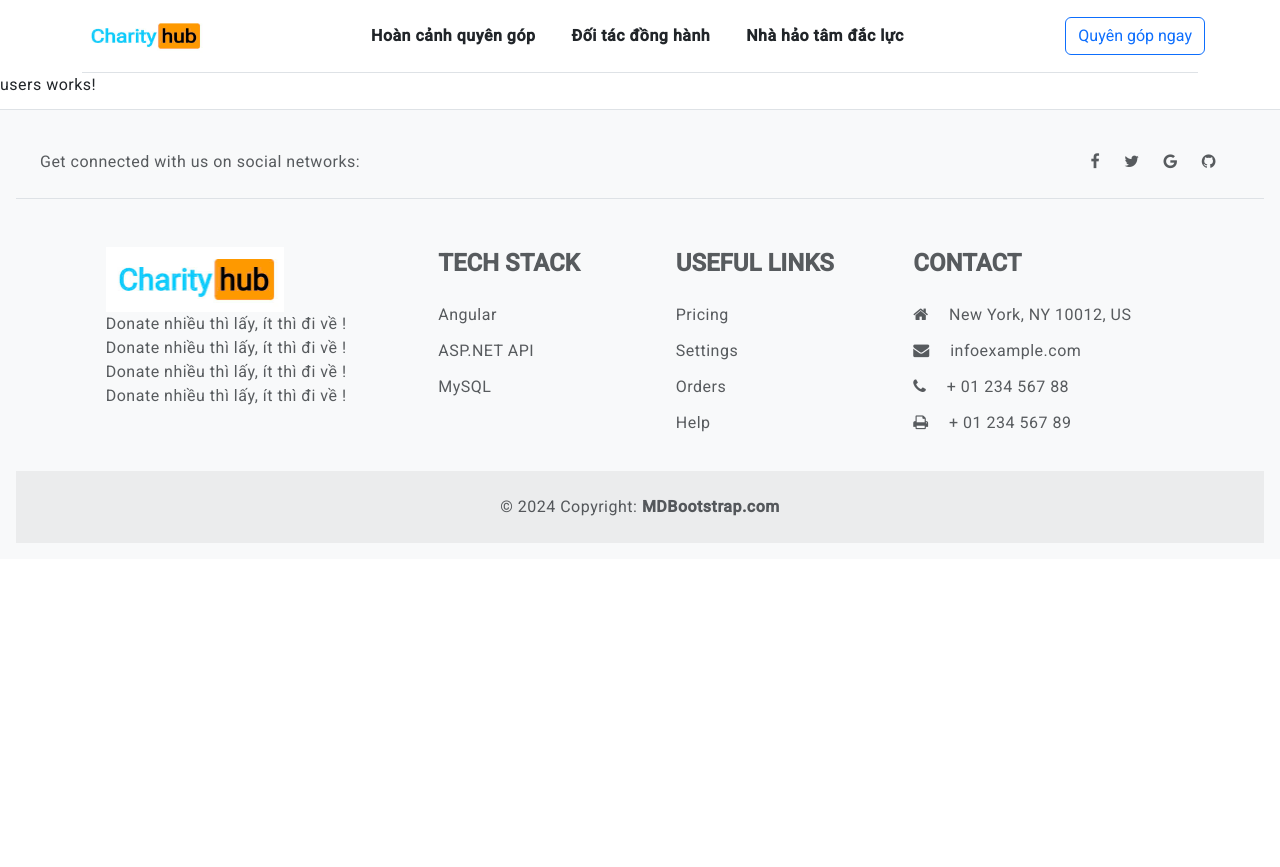
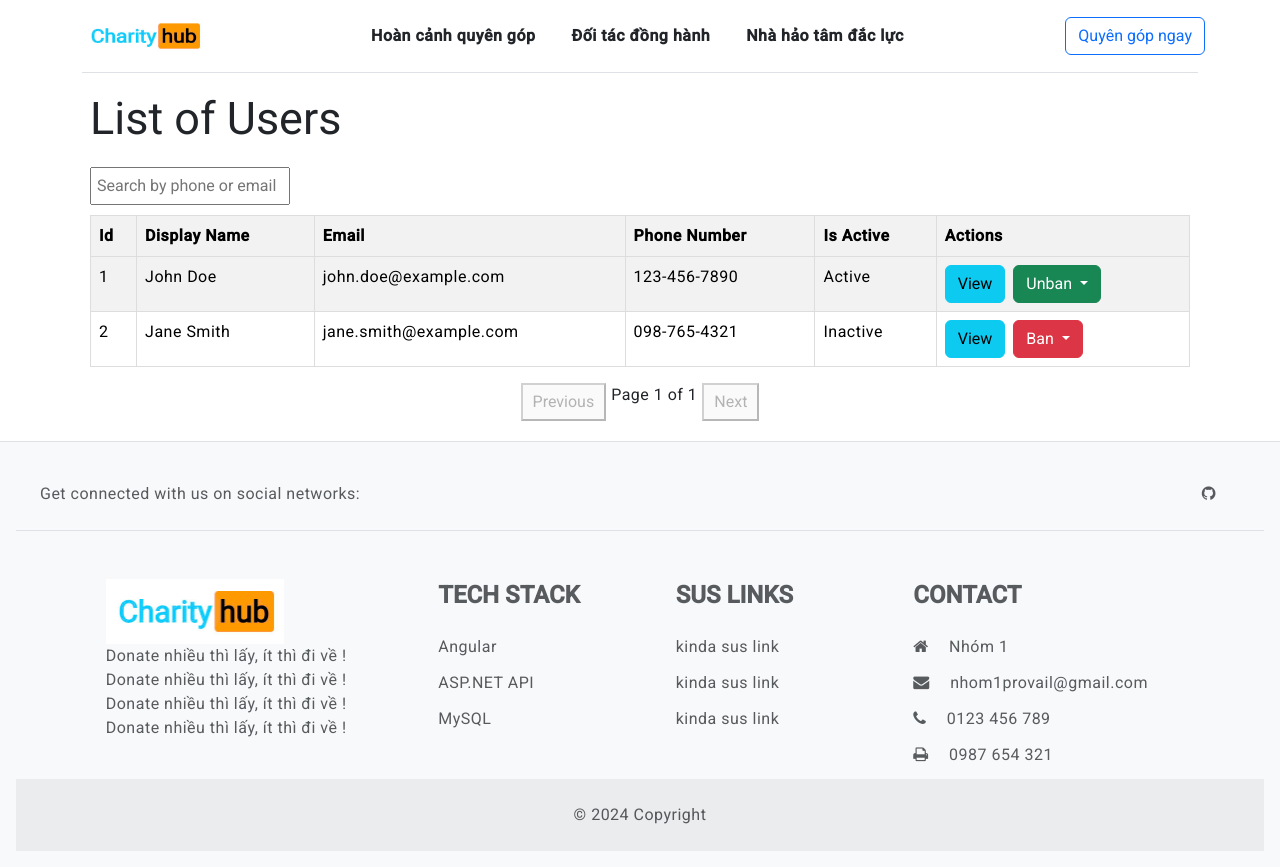
Before and after one commit to vux-66a5/CharityHub, an Angular app in the folder FE/: page /users-management in a window 1280 px wide. Before the commit the page ends 800 px from the top, so only its background shows below. Built offline with nearby package versions, Linux system fonts and the light colour scheme.

Commit message:
Update Users Management UI

```diff
--- /dev/null
+++ b/FE/src/app/Management/user-view/user-view.component.css
@@ -0,0 +1,29 @@
+.modal-header {
+    display: flex;
+    justify-content: space-between;
+    align-items: center;
+    border-bottom: 1px solid #dee2e6;
+    padding: 1rem;
+  }
+
+  .modal-body {
+    padding: 1rem;
+  }
+
+  .campaign-detail p {
+    margin: 0.5rem 0;
+  }
+
+  .modal-footer {
+    display: flex;
+    justify-content: flex-end;
+    padding: 1rem;
+    border-top: 1px solid #dee2e6;
+  }
+
+  .btn-close {
+    background: none;
+    border: none;
+    font-size: 1.5rem;
+    cursor: pointer;
+  }
--- /dev/null
+++ b/FE/src/app/Management/user-view/user-view.component.html
@@ -0,0 +1,17 @@
+<div class="modal-header">
+    <h5 class="modal-title">User Details</h5>
+  </div>
+  <div class="modal-body">
+    <div class="user-detail">
+      <p><strong>User ID:</strong> {{ data.userId }}</p>
+      <p><strong>Display Name:</strong> {{ data.displayName }}</p>
+      <p><strong>Email:</strong> {{ data.userEmail }}</p>
+      <p><strong>Phone Number:</strong> {{ data.phoneNumber }}</p>
+      <p><strong>Date Created:</strong> {{ data.dateCreated }}</p>
+      <p><strong>Last Login Date:</strong> {{ data.lastLoginDate }}</p>
+      <p><strong>Status:</strong> {{ data.isActive ? 'Active' : 'Inactive' }}</p>
+    </div>
+  </div>
+  <div class="modal-footer">
+    <button type="button" class="btn btn-secondary" (click)="close()">Close</button>
+  </div>
--- /dev/null
+++ b/FE/src/app/Management/user-view/user-view.component.ts
@@ -0,0 +1,21 @@
+import { Component, Inject } from '@angular/core';
+import { MAT_DIALOG_DATA, MatDialogRef } from '@angular/material/dialog';
+import { User } from '../Models/user.model';
+
+@Component({
+  selector: 'app-user-view',
+  standalone: true,
+  imports: [],
+  templateUrl: './user-view.component.html',
+  styleUrl: './user-view.component.css'
+})
+export class UserViewComponent {
+  constructor(
+    public dialogRef: MatDialogRef<UserViewComponent>, // Sử dụng MatDialogRef thay vì MatDialog
+    @Inject(MAT_DIALOG_DATA) public data: any
+  ) {}
+
+  close(): void {
+    this.dialogRef.close();
+  }
+}
--- a/FE/src/app/Management/users/users.component.css
+++ b/FE/src/app/Management/users/users.component.css
@@ -0,0 +1,53 @@
+.container {
+    padding: 20px;
+  }
+
+  .search-bar {
+    display: flex;
+    justify-content: space-between;
+    margin-bottom: 10px;
+  }
+
+  .search-bar input {
+    width: 200px;
+    padding: 5px;
+  }
+
+  .table {
+    width: 100%;
+    border-collapse: collapse;
+  }
+
+  .table th, .table td {
+    border: 1px solid #ddd;
+    padding: 8px;
+    text-align: left;
+  }
+
+  .table th {
+    background-color: #f2f2f2;
+  }
+
+  .campaign-title {
+    word-wrap: break-word;
+    max-width: 200px; /* Adjust this value as needed */
+  }
+
+  .pagination {
+    display: flex;
+    justify-content: center;
+    margin-top: 10px;
+  }
+
+  .pagination button {
+    margin: 0 5px;
+    padding: 5px 10px;
+  }
+
+  .actions {
+    justify-content: space-between;
+  }
+
+  .dropdown-item {
+    cursor: pointer;
+  }
--- a/FE/src/app/Management/users/users.component.html
+++ b/FE/src/app/Management/users/users.component.html
@@ -1 +1,57 @@
-<p>users works!</p>
+<div class="container">
+    <h2>List of Users</h2>
+    <div class="search-bar">
+      <input type="text" placeholder="Search by phone or email" [(ngModel)]="searchTerm" (input)="filterUsers()" />
+    </div>
+    <table class="table table-striped">
+      <thead>
+        <tr>
+          <th>Id</th>
+          <th>Display Name</th>
+          <th>Email</th>
+          <th>Phone Number</th>
+          <th>Is Active</th>
+          <th>Actions</th>
+        </tr>
+      </thead>
+      <tbody>
+        <tr *ngFor="let user of filteredUsers">
+          <td>{{ user.userId }}</td>
+          <td>{{ user.displayName }}</td>
+          <td>{{ user.userEmail }}</td>
+          <td>{{ user.phoneNumber }}</td>
+          <td>{{ user.isActive ? 'Active' : 'Inactive' }}</td>
+          <td>
+            <button type="button" class="btn btn-info me-2" (click)="viewUser(user)">View</button>
+
+            <!-- Dropdown menu for active/inactive actions -->
+            <div class="btn-group">
+                <button
+                  type="button"
+                  [ngClass]="user.isActive ? 'btn btn-success' : 'btn btn-danger'"
+                  class="btn btn-secondary dropdown-toggle"
+                  data-bs-toggle="dropdown"
+                  aria-expanded="false"
+                >
+                  {{ user.isActive ? 'Unban' : 'Ban' }}
+                </button>
+                <ul class="dropdown-menu">
+                  <li>
+                    <a class="dropdown-item" (click)="toggleUserStatus(user, true)">Unban</a>
+                  </li>
+                  <li>
+                    <a class="dropdown-item" (click)="toggleUserStatus(user, false)">Ban</a>
+                  </li>
+                </ul>
+              </div>
+
+          </td>
+        </tr>
+      </tbody>
+    </table>
+    <div class="pagination">
+      <button (click)="prevPage()" [disabled]="currentPage === 1">Previous</button>
+      <span>Page {{ currentPage }} of {{ totalPages }}</span>
+      <button (click)="nextPage()" [disabled]="currentPage === totalPages">Next</button>
+    </div>
+  </div>
--- a/FE/src/app/Management/users/users.component.ts
+++ b/FE/src/app/Management/users/users.component.ts
@@ -1,12 +1,99 @@
-import { Component } from '@angular/core';
+import { Component, OnInit } from '@angular/core';
+import { User } from '../Models/user.model';
+import { MatDialog } from '@angular/material/dialog';
+import { UserViewComponent } from '../user-view/user-view.component';
+import { FormsModule } from '@angular/forms';
+import { CommonModule } from '@angular/common';
 
 @Component({
   selector: 'app-users',
   standalone: true,
-  imports: [],
+  imports: [FormsModule, CommonModule],
   templateUrl: './users.component.html',
-  styleUrl: './users.component.css'
+  styleUrls: ['./users.component.css'] // Changed from styleUrl to styleUrls
 })
-export class UsersComponent {
+export class UsersComponent implements OnInit {
+  users: User[] = []; // Replace with actual data fetching
+  filteredUsers: User[] = [];
+  searchTerm: string = '';
+  currentPage: number = 1;
+  itemsPerPage: number = 10;
+  totalPages: number = 1;
 
+  constructor(public dialog: MatDialog) {}
+
+  ngOnInit() {
+    // Fetch users data here
+    this.users = this.getUsers();
+    this.totalPages = Math.ceil(this.users.length / this.itemsPerPage);
+    this.updateFilteredUsers();
+  }
+
+  getUsers(): User[] {
+    // Replace with actual data fetching logic
+    return [
+      // Sample data
+      {
+        userId: '1',
+        userName: 'john_doe',
+        userEmail: 'john.doe@example.com',
+        displayName: 'John Doe',
+        phoneNumber: '123-456-7890',
+        dateCreated: '2023-01-01',
+        isActive: true,
+        lastLoginDate: '2023-10-01'
+      },
+      {
+        userId: '2',
+        userName: 'jane_smith',
+        userEmail: 'jane.smith@example.com',
+        displayName: 'Jane Smith',
+        phoneNumber: '098-765-4321',
+        dateCreated: '2023-02-15',
+        isActive: false,
+        lastLoginDate: '2023-09-15'
+      },
+      // More sample data...
+    ];
+  }
+
+  filterUsers() {
+    this.currentPage = 1;
+    this.updateFilteredUsers();
+  }
+
+  updateFilteredUsers() {
+    const filtered = this.users.filter(user =>
+      user.userEmail.includes(this.searchTerm) ||
+      user.phoneNumber.includes(this.searchTerm)
+    );
+    this.totalPages = Math.ceil(filtered.length / this.itemsPerPage);
+    this.filteredUsers = filtered.slice((this.currentPage - 1) * this.itemsPerPage, this.currentPage * this.itemsPerPage);
+  }
+
+  prevPage() {
+    if (this.currentPage > 1) {
+      this.currentPage--;
+      this.updateFilteredUsers();
+    }
+  }
+
+  nextPage() {
+    if (this.currentPage < this.totalPages) {
+      this.currentPage++;
+      this.updateFilteredUsers();
+    }
+  }
+
+  viewUser(user: User) {
+    this.dialog.open(UserViewComponent, {
+      data: user,
+      width: '600px',
+    });
+  }
+
+  toggleUserStatus(user: User, status: boolean) {
+    user.isActive = status;
+    // Update the user status in your data source here
+  }
 }
--- a/FE/src/app/footer/footer.component.html
+++ b/FE/src/app/footer/footer.component.html
@@ -69,7 +69,7 @@
 
     <!-- Right -->
     <div>
-      <a href="" class="me-4 text-reset">
+      <!-- <a href="" class="me-4 text-reset">
         <i class="fa fa-facebook-f"></i>
       </a>
       <a href="" class="me-4 text-reset">
@@ -77,9 +77,10 @@
       </a>
       <a href="" class="me-4 text-reset">
         <i class="fa fa-google"></i>
-      </a>
-      <a href="" class="me-4 text-reset">
+      </a> -->
+      <a href="https://github.com/vux-66a5/CharityHub" class="me-4 text-reset" target="_blank">
         <i class="fa fa-github"></i>
+
       </a>
     </div>
     <!-- Right -->
@@ -126,19 +127,16 @@
         <div class="col-md-3 col-lg-2 col-xl-2 mx-auto mb-4">
           <!-- Links -->
           <h6 class="text-uppercase fw-bold mb-4">
-            Useful links
+            Sus links
           </h6>
           <p>
-            <a href="#!" class="text-reset">Pricing</a>
+            <a href="https://www.youtube.com/watch?v=dQw4w9WgXcQ" target="_blank" class="text-reset">kinda sus link</a>
           </p>
           <p>
-            <a href="#!" class="text-reset">Settings</a>
+            <a href="https://www.youtube.com/watch?v=wCH3q2IsXVs" target="_blank" class="text-reset">kinda sus link</a>
           </p>
           <p>
-            <a href="#!" class="text-reset">Orders</a>
-          </p>
-          <p>
-            <a href="#!" class="text-reset">Help</a>
+            <a href="https://www.youtube.com/watch?v=L--tqC9k294" target="_blank" class="text-reset">kinda sus link</a>
           </p>
         </div>
         <!-- Grid column -->
@@ -147,13 +145,13 @@
         <div class="col-md-4 col-lg-3 col-xl-3 mx-auto mb-md-0 mb-4">
           <!-- Links -->
           <h6 class="text-uppercase fw-bold mb-4">Contact</h6>
-          <p><i class="fa fa-home me-3"></i> New York, NY 10012, US</p>
+          <p><i class="fa fa-home me-3"></i> Nhóm 1</p>
           <p>
             <i class="fa fa-envelope me-3"></i>
-            infoexample.com
+            nhom1provail&#64;gmail.com
           </p>
-          <p><i class="fa fa-phone me-3"></i> + 01 234 567 88</p>
-          <p><i class="fa fa-print me-3"></i> + 01 234 567 89</p>
+          <p><i class="fa fa-phone me-3"></i> 0123 456 789</p>
+          <p><i class="fa fa-print me-3"></i> 0987 654 321</p>
         </div>
         <!-- Grid column -->
       </div>
@@ -164,8 +162,8 @@
 
   <!-- Copyright -->
   <div class="text-center p-4" style="background-color: rgba(0, 0, 0, 0.05);">
-    © 2024 Copyright:
-    <a class="text-reset fw-bold" href="https://mdbootstrap.com/">MDBootstrap.com</a>
+    © 2024 Copyright
+    <!-- <a class="text-reset fw-bold" href="https://mdbootstrap.com/">MDBootstrap.com</a> -->
   </div>
   <!-- Copyright -->
 </footer>
```
Also changed, not shown: FE/src/app/Management/Models/user.model.ts (added, +10 -0 lines), 1 other file (tests, documents, lock files or other folders).
